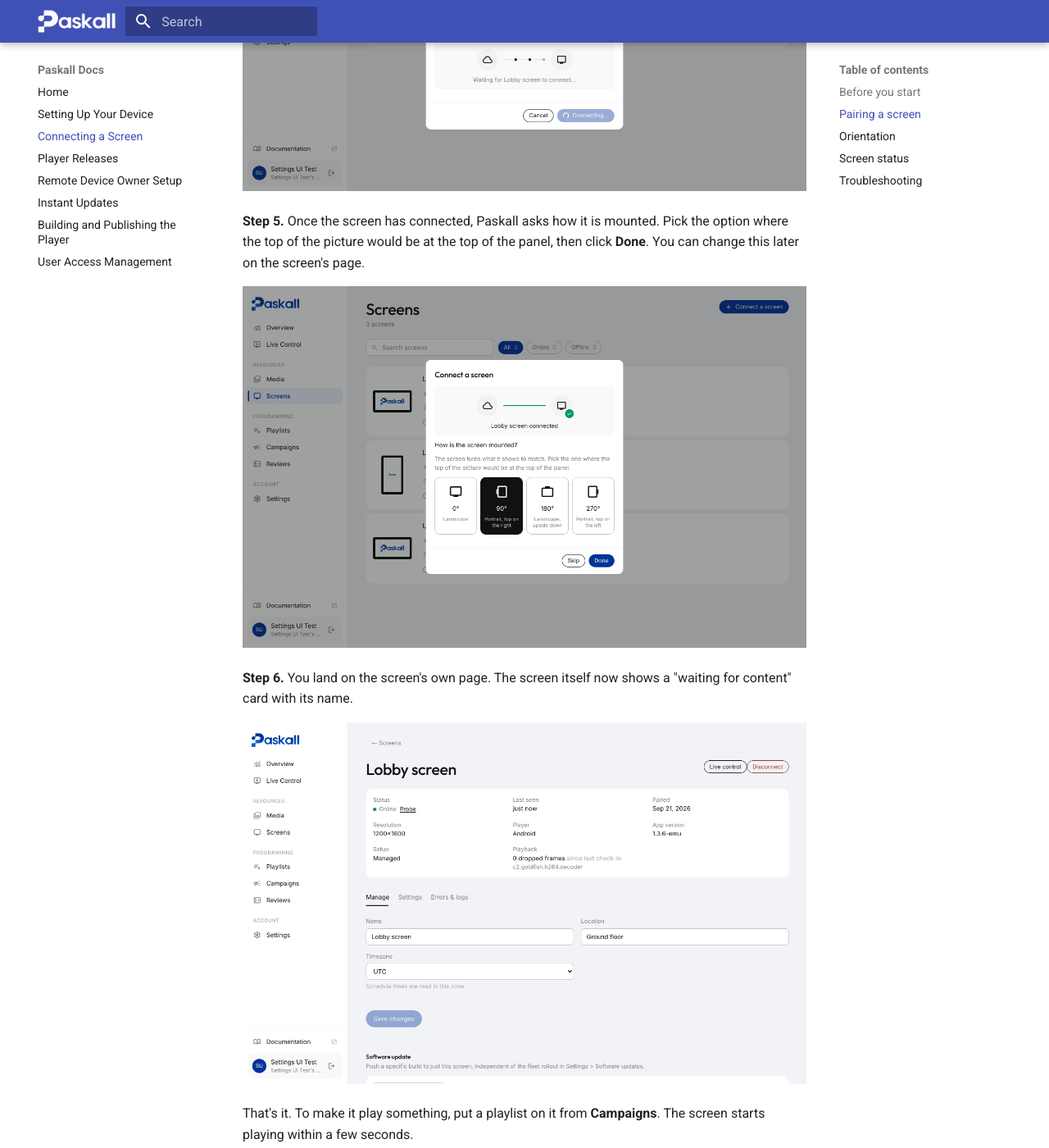
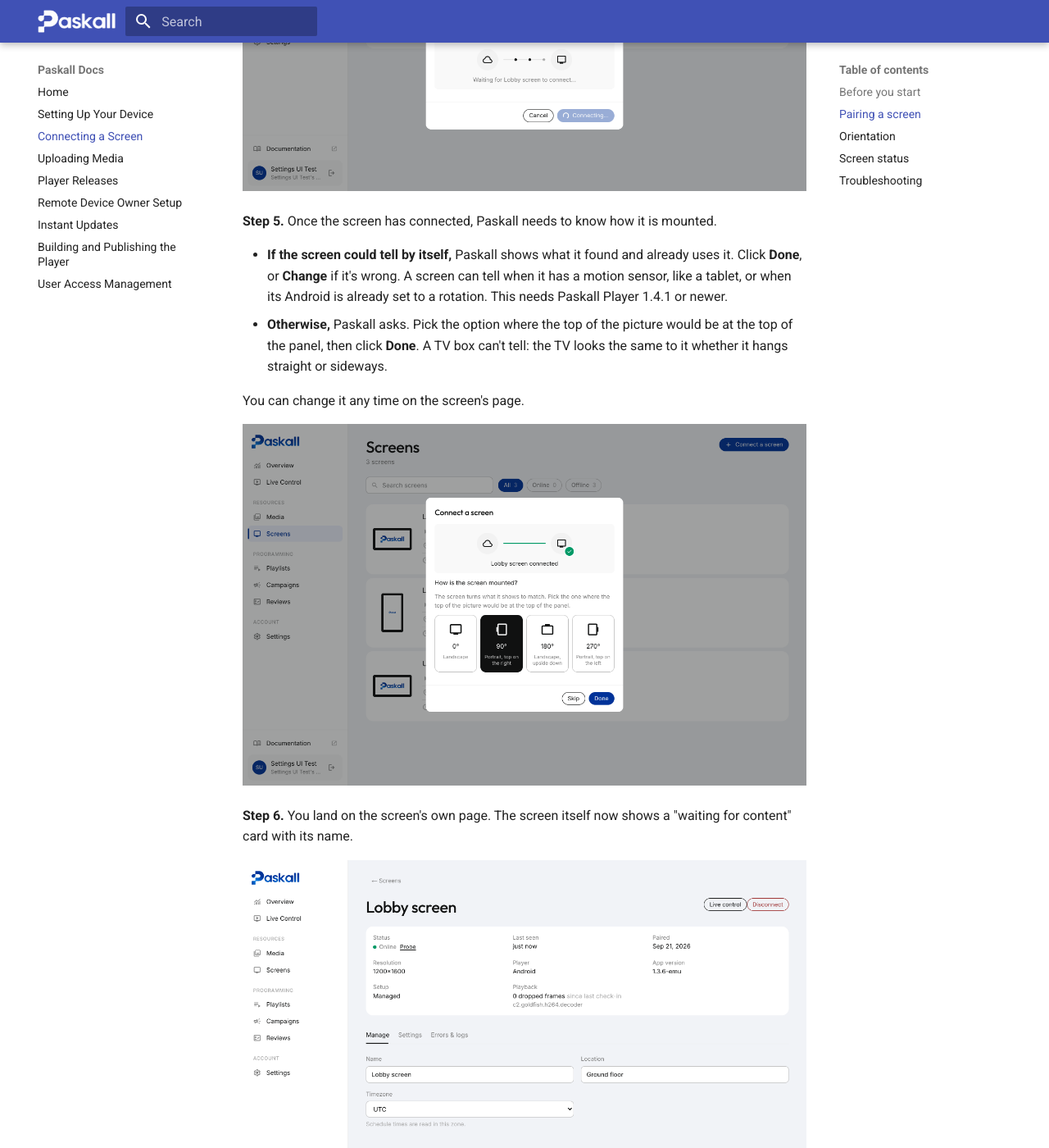
Before and after one commit to brebribre/paskall-docs, an MkDocs documentation site: the page built from docs/connecting-a-screen.md, in a window 1280 px wide and 1400 px high, scrolled down 2456 px. Shown: the whole window at 82% size. Built offline with MkDocs 1.6.1 and Material for MkDocs 9.7.7, drawn with Linux system fonts in a browser that asks for light colours; comment, search, counter and statistics services are not loaded; some of the changed text lies outside the part shown.

Commit message:
Uploading Media: which formats are accepted and what happens to each file; pairing fills in the rotation when the screen can tell
A new page lists what can be uploaded — JPEG, PNG, WebP, HEIC/HEIF, AVIF, TIFF, BMP, MP4 and
MOV, up to 500 MB — and what Paskall does with each: other picture formats become JPEG (PNG
with see-through areas), anything over 4K is made 4K, sideways photos are turned upright,
videos become H.264 MP4, and files that already fit are left alone. Only the converted file is
kept. GIF isn't accepted for now, since screens would show only its first frame.

Connecting a Screen's step 5 said Paskall always asks how the screen is mounted. From player
1.4.1 a screen that can tell by itself — a motion sensor, or a rotation already set in Android
— has it filled in, with Done and Change; a TV box still gets the question.

Co-Authored-By: Claude Opus 5.5 <noreply@anthropic.com>

```diff
--- a/docs/connecting-a-screen.md
+++ b/docs/connecting-a-screen.md
@@ -29,7 +29,12 @@ Connecting a screen takes about a minute: the screen shows a code, you type that
 
 ![Waiting for the screen to connect](images/pairing/04-connecting.png)
 
-**Step 5.** Once the screen has connected, Paskall asks how it is mounted. Pick the option where the top of the picture would be at the top of the panel, then click **Done**. You can change this later on the screen's page.
+**Step 5.** Once the screen has connected, Paskall needs to know how it is mounted.
+
+- **If the screen could tell by itself,** Paskall shows what it found and already uses it. Click **Done**, or **Change** if it's wrong. A screen can tell when it has a motion sensor, like a tablet, or when its Android is already set to a rotation. This needs Paskall Player 1.4.1 or newer.
+- **Otherwise,** Paskall asks. Pick the option where the top of the picture would be at the top of the panel, then click **Done**. A TV box can't tell: the TV looks the same to it whether it hangs straight or sideways.
+
+You can change it any time on the screen's page.
 
 ![The screen is connected; four buttons ask which way the panel is mounted](images/pairing/05-connected-orientation.png)
 
@@ -44,7 +49,7 @@ That's it. To make it play something, put a playlist on it from **Campaigns**. T
 
 ## Orientation
 
-Orientation is chosen when the screen connects, and can be changed any time on the screen's page under **Settings**. It is the rotation in degrees, clockwise from the panel's own landscape:
+Orientation is set when the screen connects, by the screen itself when it can tell, otherwise by you. It can be changed any time on the screen's page under **Settings**. It is the rotation in degrees, clockwise from the panel's own landscape:
 
 | Option | Meaning |
 |---|---|
--- a/mkdocs.yml
+++ b/mkdocs.yml
@@ -33,6 +33,7 @@ nav:
   - Home: index.md
   - Setting Up Your Device: setting-up-your-device.md
   - Connecting a Screen: connecting-a-screen.md
+  - Uploading Media: uploading-media.md
   - Player Releases: player-releases.md
   - Remote Device Owner Setup: remote-device-owner-setup.md
   - Instant Updates: instant-updates.md
```
Also changed, not shown: docs/index.md (+1 -0 lines), docs/uploading-media.md (added, +30 -0 lines).
